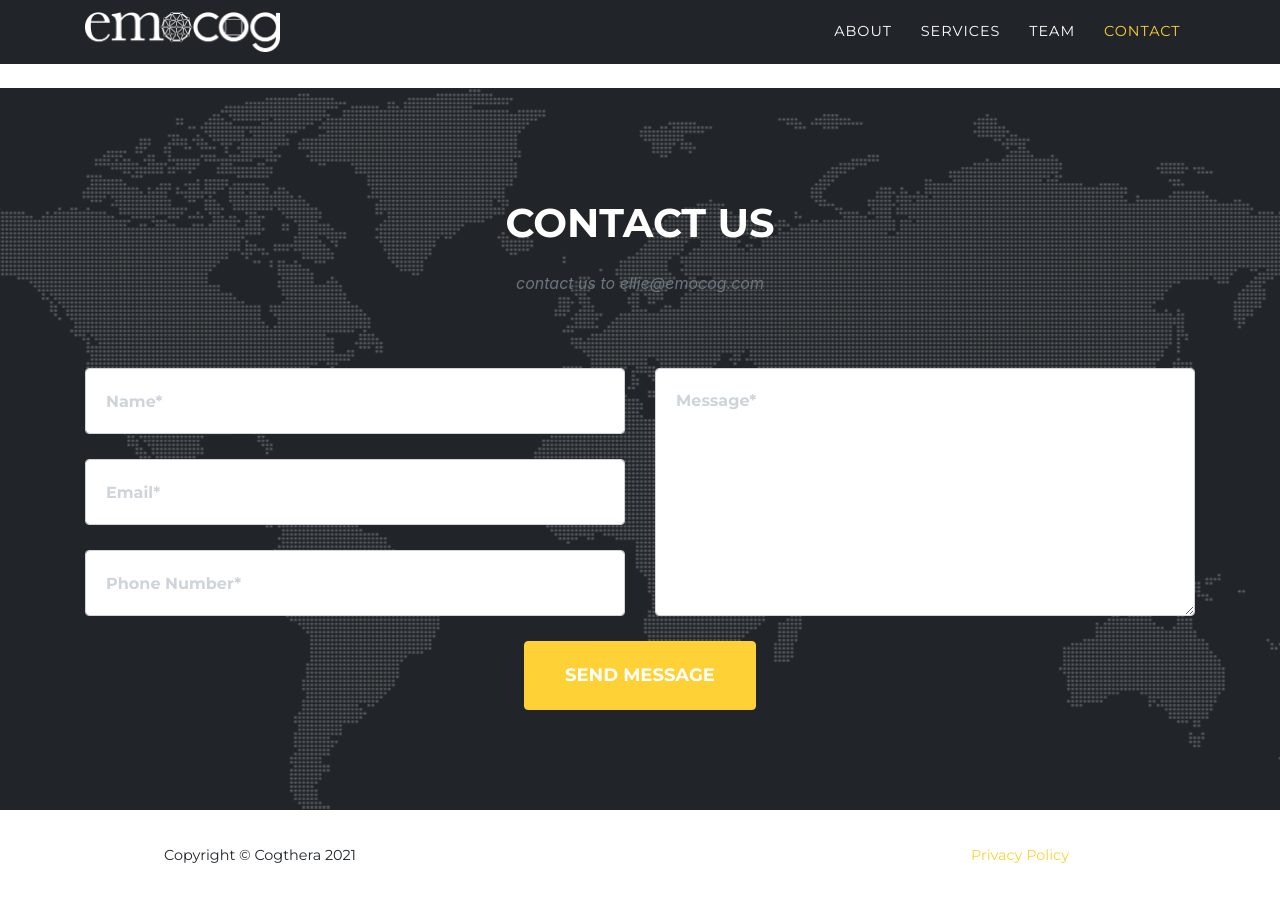
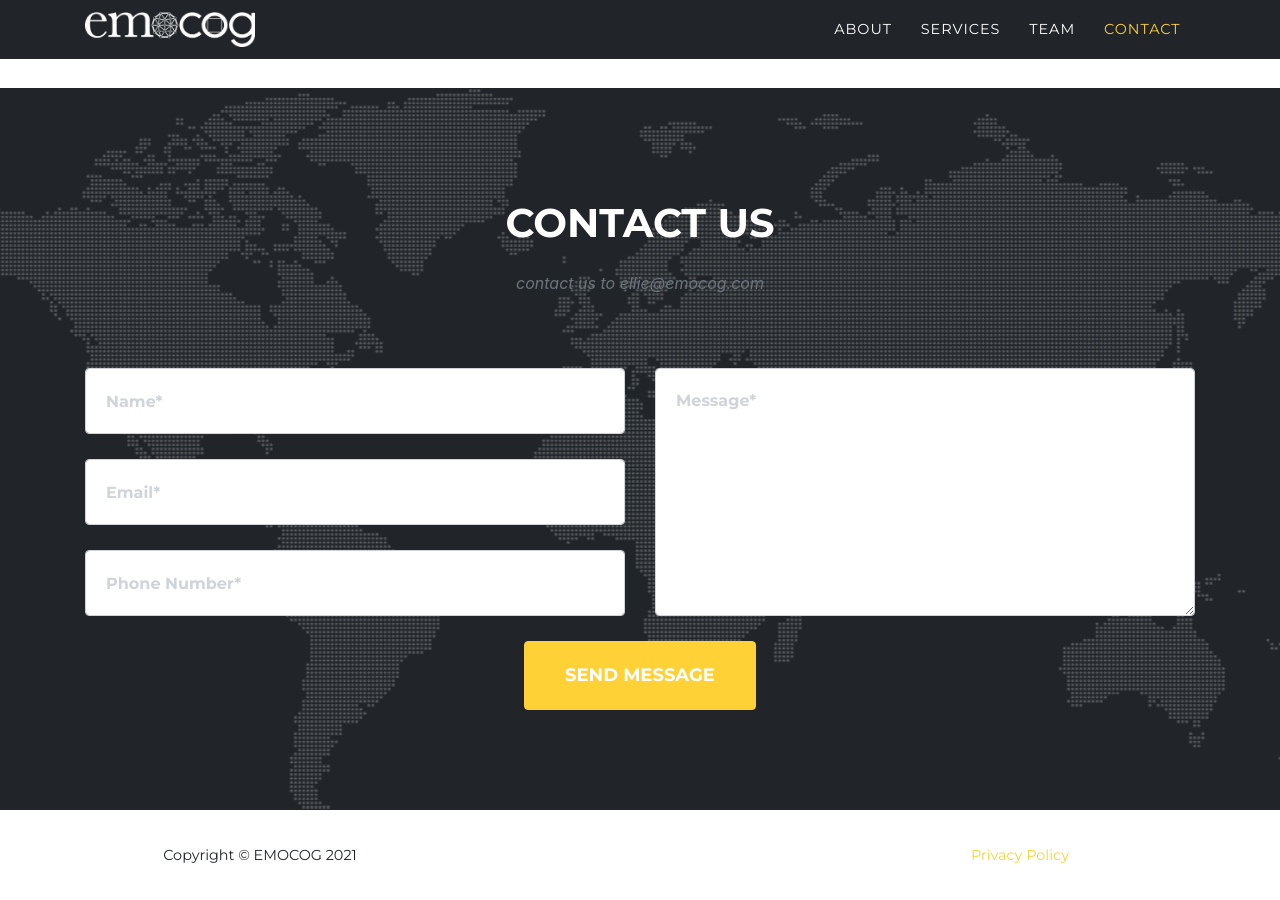
Before and after one commit to emocog/emocog.github.io, a Jekyll site: the page built from index.md, in a window 1280 px wide and 900 px high, scrolled down 5185 px. Built offline with Jekyll 4.4.1, drawn with Linux system fonts in a browser that asks for light colours; some web fonts are replaced.

Commit message:
logo-40to35

```diff
--- a/_config.yml
+++ b/_config.yml
@@ -16,13 +16,13 @@ theme: jekyll-agency
 url    : "" # the base hostname & protocol for your site, e.g. http://example.com
 baseurl: "" # the subpath of your site, e.g. /blog
 
-title      : Cogthera
+title      : EMOCOG
 email      : ellie@emocog.com #this is also the email contact forms will go to
 description: "Bio-Digital Healthcare Platform description sample"
 author     : Eunsun Nou
 logo :     #optional, defaults to site title
   path: assets\img\logo\emocog-logo-w-small.png
-  height: 40 #height in px, defaults to 52px
+  height: 35 #height in px, defaults to 52px
 
 analytics:
   google: #Google Analytics tracking code here
```
